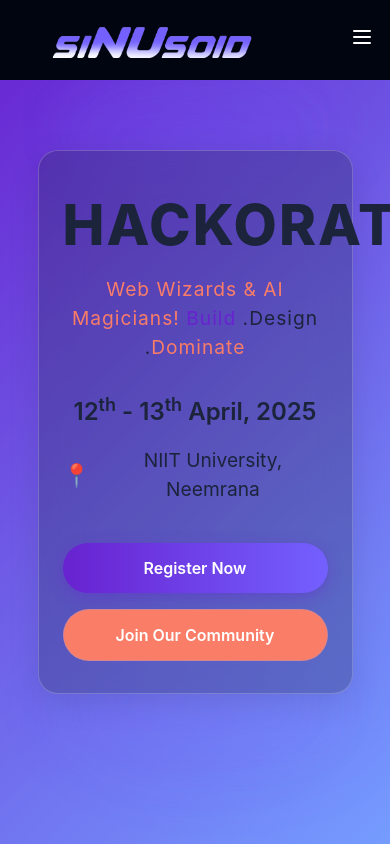
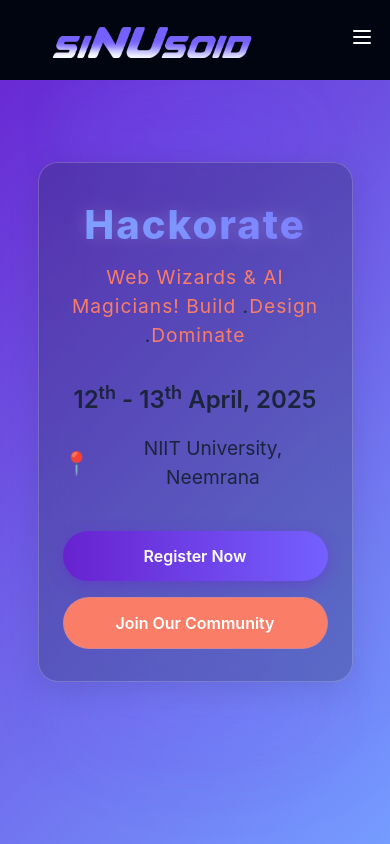
Before and after one commit to thelegendaryarticuno/hackathon, a React (Vite) app: page / in a window 390 px wide. Shown: the top 844 px of the page. Built offline with nearby package versions, Linux system fonts and the light colour scheme.

Commit message:
fixed hero

```diff
--- a/src/components/Hero.css
+++ b/src/components/Hero.css
@@ -214,7 +214,7 @@
   }
 
   .gradient-text {
-    font-size: 2.3rem;
+    font-size: 2.5rem;
 
   }
 
--- a/src/components/Hero.jsx
+++ b/src/components/Hero.jsx
@@ -55,12 +55,13 @@ const Hero = () => {
 
       <div className="content">
         <div className="glass-card" style={{ background: "rgba(27, 36, 59, 0.25)", backdropFilter: "blur(20px)" }}>
+          <div className="hidden md:block">
             <motion.h1
               className="title"
               variants={textVariants}
               initial="hidden"
               animate="visible"
-            key={Math.random()} // Force re-render for typing animation
+              key="animated-title"
               style={{ color: "#1B243B" }}
             >
               {hackorateText.map((letter, index) => (
@@ -76,6 +77,18 @@ const Hero = () => {
                 </motion.span>
               ))}
             </motion.h1>
+          </div>
+
+          <div className="md:hidden">
+            <motion.h1
+              className="gradient-text title"
+              initial={{ opacity: 0 }}
+              animate={{ opacity: 1 }}
+              transition={{ duration: 1 }}
+            >
+              Hackorate
+            </motion.h1>
+          </div>
 
           <motion.div
             className="tagline"
@@ -85,8 +98,8 @@ const Hero = () => {
             style={{ color: "#1B243B" }}
           >
             <span style={{ color: "#FA7D67" }}>Web Wizards & AI Magicians!</span>{" "}
-            <span style={{ color: "#6822D0" }}>Build</span> .
-            <span style={{ color: "#1B243B" }}>Design</span>{" "}
+            <span style={{ color: "#FA7D67" }}>Build</span> .
+            <span style={{ color: "#FA7D67" }}>Design</span>{" "}
             .<span style={{ color: "#FA7D67" }}>Dominate</span>
           </motion.div>
 
```
Lines whose indentation alone changed are shown as unchanged.
